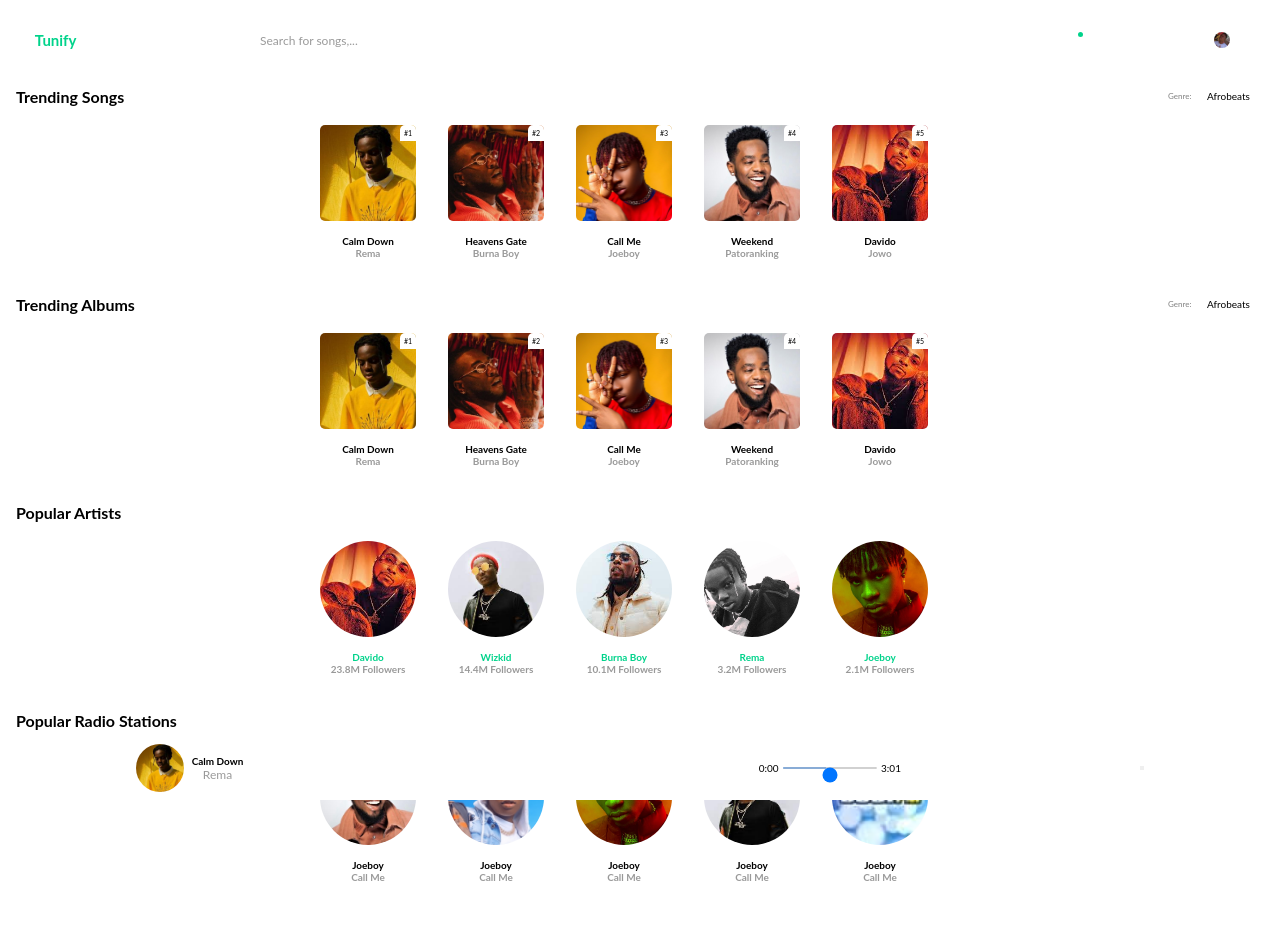
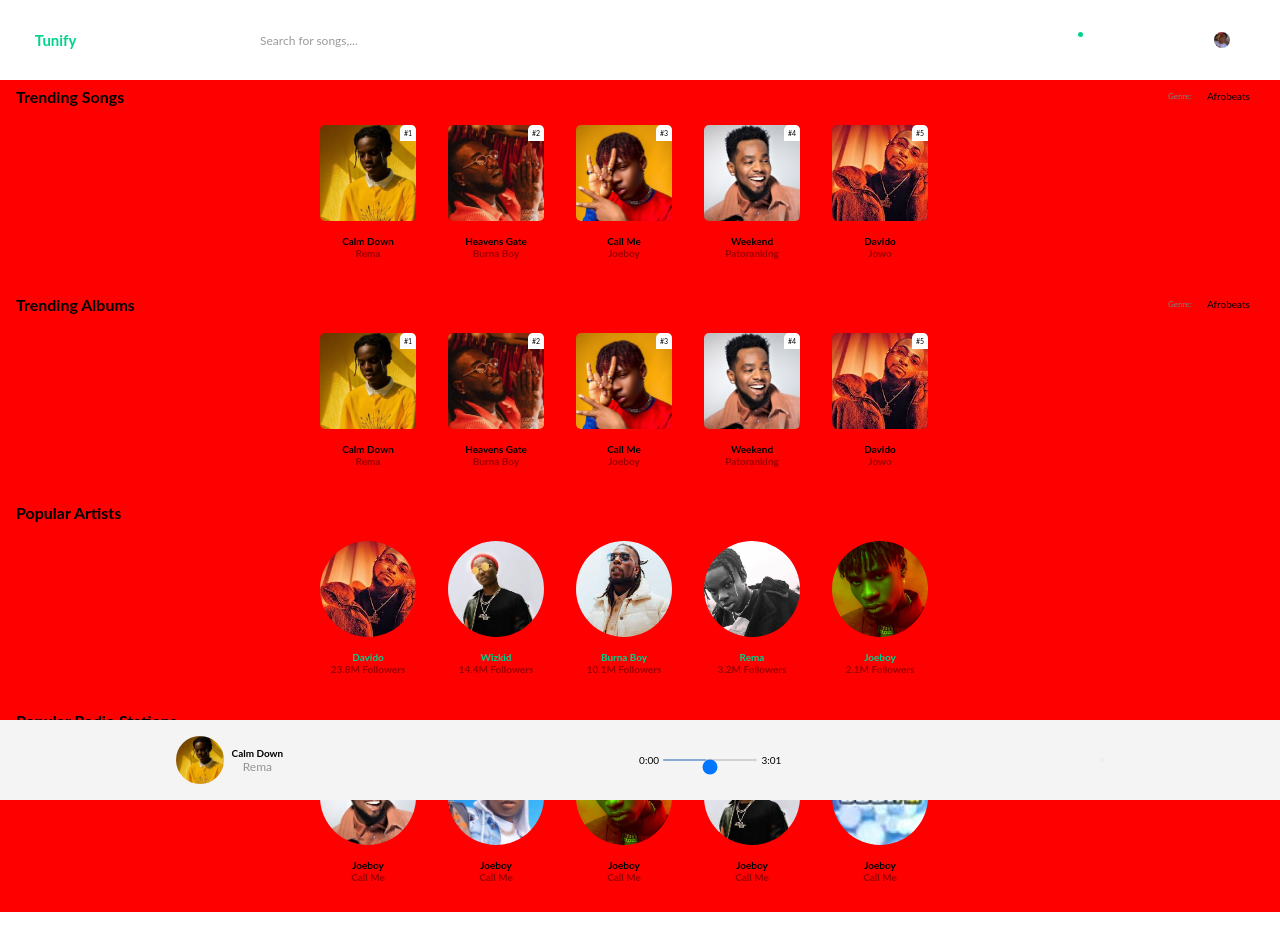
Before and after one commit to alli-Codes/Tunify, a Vue app: page / in a window 1280 px wide. Shown: the top 950 px of the page. Before the commit the page ends 912 px from the top, so only its background shows below. Built offline with nearby package versions, Linux system fonts and the light colour scheme; some icons are missing.

Commit message:
Changing the view port height of the App component

```diff
--- a/src/App.vue
+++ b/src/App.vue
@@ -47,7 +47,9 @@ export default {
   -moz-osx-font-smoothing: grayscale;
   text-align: center;
 
-  height: 100vh;
+  background-color: red;
+  /*height: 100vh;*/
+  margin: 0 0 5rem 0;
   display: flex;
   flex-direction: column;
   align-items: stretch;
--- a/src/components/Player.vue
+++ b/src/components/Player.vue
@@ -12,6 +12,7 @@
 			</div>
 		</div>
 
+		<div id="player__controls-parent">
 			<div id="player__controls">
 				<button id="prevBtn" class="fas fa-fast-backward"></button>
 				<button id="playBtn"  class="fas fa-play-circle"></button>
@@ -22,6 +23,7 @@
 				<p id="player__counter">0:00</p>
 				<input type="range">
 				<p id="player__duration">3:01</p>
+			</div>
 		</div>
 
 		<button id="minimizeBtn" class="fas fa-arrow-alt-v"></button>
@@ -40,8 +42,8 @@
 <style scoped>
 
 	#container{
-		background-color: white;
-		height: 4rem;
+		background-color: rgb(244, 244, 244);
+		height: 5rem;
 		width: 100%;
 		padding: 0 1rem;
 		display: flex;
@@ -81,8 +83,17 @@
 		/*font-weight: 500;*/
 	}
 
+	#player__controls-parent{
+		/*background-color: red;*/
+		display: flex;
+		flex-direction: column;
+		align-items: center;
+		justify-content: space-around;
+
+	}
+
 	#player__controls{
-
+		margin: 1rem 0 .3rem 0;
 	}
 
 	#player__controls button{
@@ -106,6 +117,16 @@
 	#player__range input{
 		width: 6rem;
 		margin: 0 .2rem;
+	}
+
+	@media (min-width: 396px) {
+		#player__controls-parent{
+			flex-direction: row;
+		}
+
+		#player__controls{
+			margin: 0;
+		}
 	}
 
 
```
Lines whose indentation alone changed are shown as unchanged.
